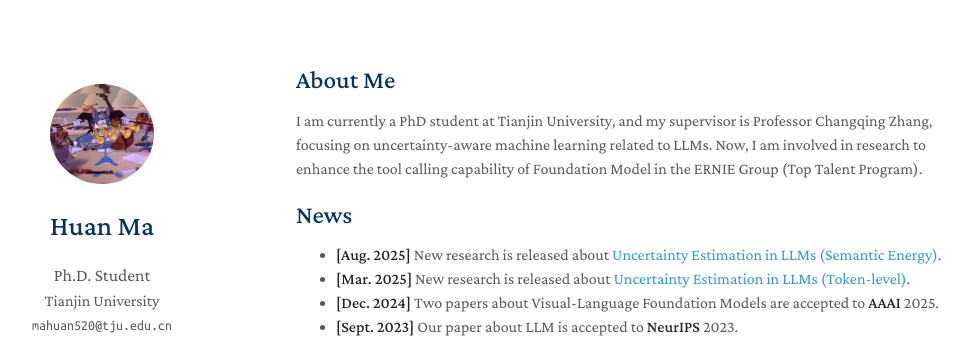
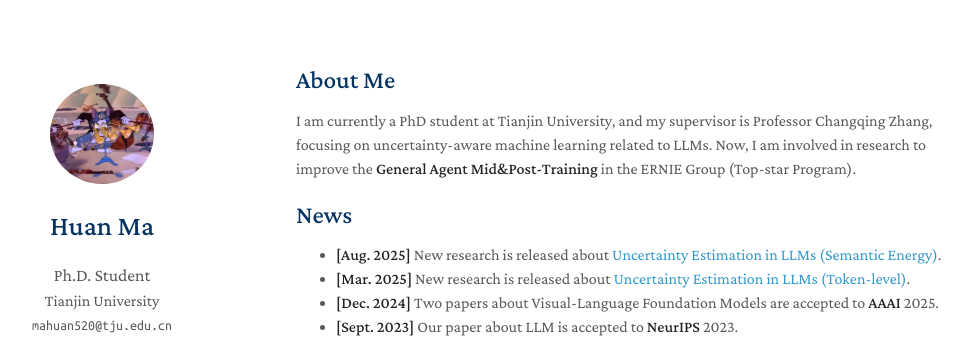
Before and after one commit to MaHuanAAA/MaHuanAAA.github.io, a Jekyll site: the page built from index.md, in a window 1280 px wide and 900 px high. Shown: the top 342 px of the window, without its empty margins (174-1146 px from the left). Built offline with Jekyll 4.4.1, drawn with Linux system fonts in a browser that asks for light colours; nearby versions of some CDN libraries; a style sheet for code colours, icons or effects is not loaded; our own code applies the rules of GitHub Pages for plain Markdown files.

Commit message:
Update index.md

```diff
--- a/index.md
+++ b/index.md
@@ -4,7 +4,7 @@ layout: homepage
 
 ## About Me
 
-I am currently a PhD student at Tianjin University, and my supervisor is Professor Changqing Zhang, focusing on uncertainty-aware machine learning related to LLMs. Now, I am involved in research to enhance the tool calling capability of Foundation Model in the ERNIE Group (Top Talent Program).
+I am currently a PhD student at Tianjin University, and my supervisor is Professor Changqing Zhang, focusing on uncertainty-aware machine learning related to LLMs. Now, I am involved in research to improve the **General Agent Mid&Post-Training** in the ERNIE Group (Top-star Program).
 
 
 
```
